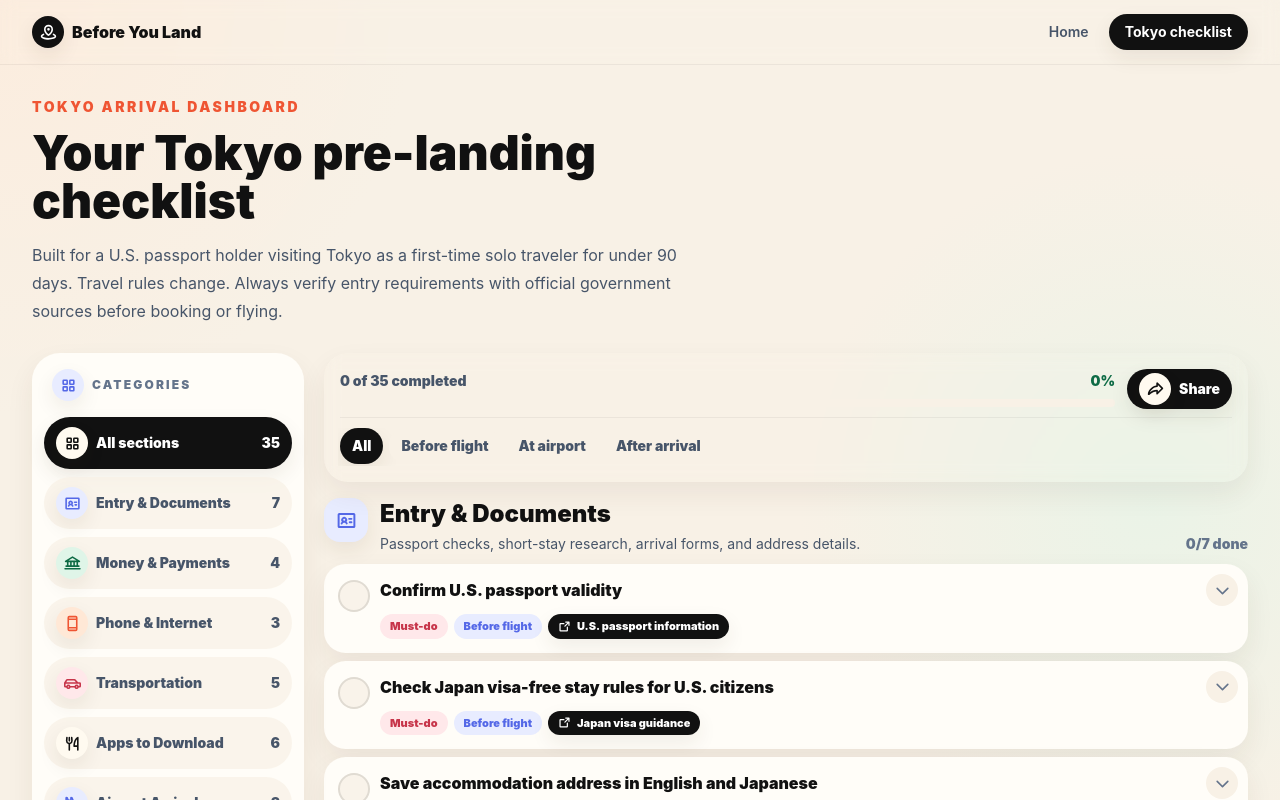
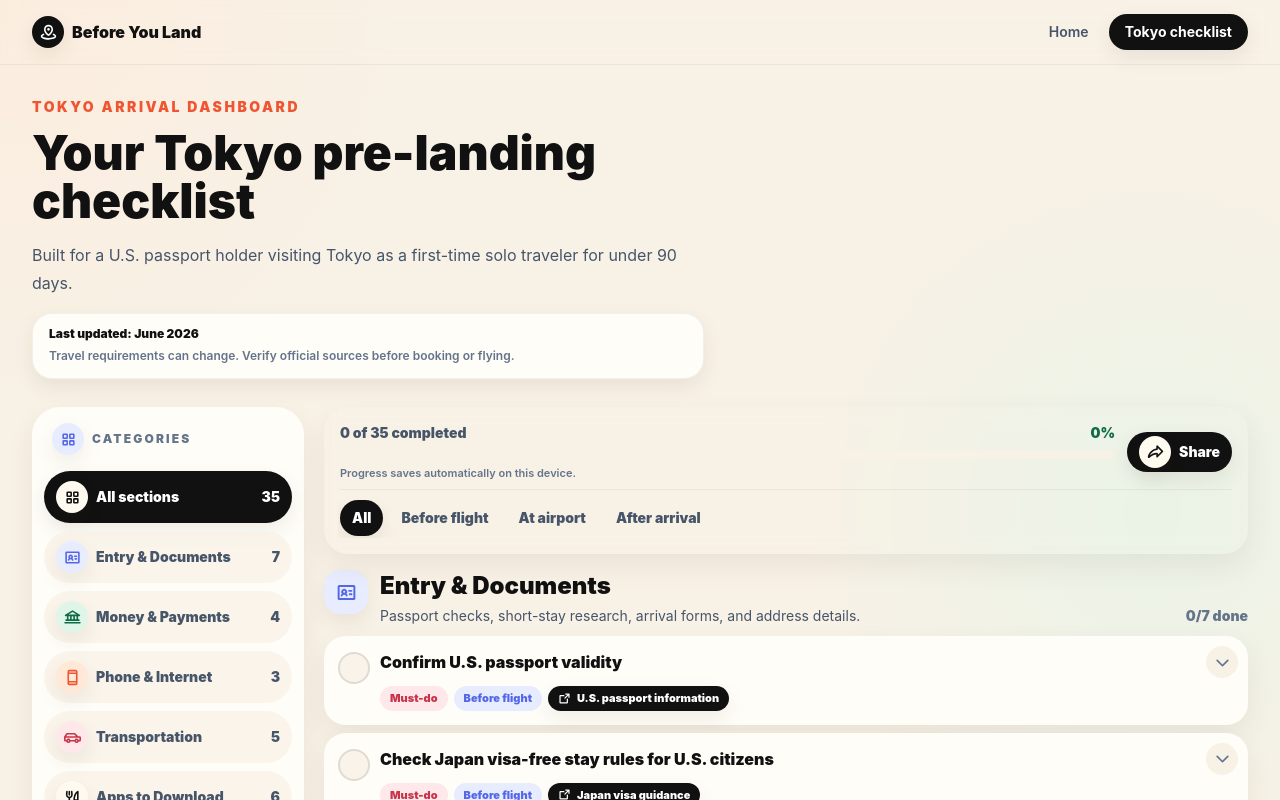
Before and after one commit to 11digitalio/beforeyouland, a Next.js app: page /tokyo in a window 1280 px wide. Shown: the top 800 px of the page. Built offline with nearby package versions, Linux system fonts and the light colour scheme.

Commit message:
some small tweaks

```diff
--- a/app/page.tsx
+++ b/app/page.tsx
@@ -46,7 +46,7 @@ const previewSections = tokyoChecklistCategories.slice(0, 6);
 export default function Home() {
   return (
     <Layout>
-      <Hero />
+      <Hero taskCount={tokyoChecklistItems.length} />
 
       <section className="px-4 pb-12 pt-12 sm:px-6 sm:pt-16 lg:px-8">
         <div className="mx-auto grid max-w-6xl gap-5 lg:grid-cols-[1.02fr_0.98fr] lg:items-start">
@@ -153,7 +153,7 @@ export default function Home() {
             eventName="open_checklist_clicked"
             href="/tokyo"
           >
-            Build my Tokyo checklist
+            Open the Tokyo checklist
             <IconTile className="shadow-none" icon={ArrowRight} size="sm" tone="ink" />
           </TrackedLink>
         </div>
--- a/app/tokyo/page.tsx
+++ b/app/tokyo/page.tsx
@@ -25,9 +25,14 @@ export default function TokyoChecklistPage() {
             </h1>
             <p className="mt-4 max-w-2xl text-base leading-7 text-slate-600">
               Built for a U.S. passport holder visiting Tokyo as a first-time solo traveler for under
-              90 days. Travel rules change. Always verify entry requirements with official government
-              sources before booking or flying.
+              90 days.
             </p>
+            <div className="mt-4 max-w-2xl rounded-[1.25rem] border border-black/5 bg-paper px-4 py-3 shadow-tile">
+              <p className="text-xs font-black text-ink">Last updated: June 2026</p>
+              <p className="mt-1 text-xs font-semibold leading-5 text-slate-500">
+                Travel requirements can change. Verify official sources before booking or flying.
+              </p>
+            </div>
           </div>
 
           <ChecklistDashboard categories={tokyoChecklistCategories} items={tokyoChecklistItems} />
--- a/components/ChecklistDashboard.tsx
+++ b/components/ChecklistDashboard.tsx
@@ -228,6 +228,9 @@ export function ChecklistDashboard({
                   <p className="shrink-0 text-sm font-black text-pine">{progress}%</p>
                 </div>
                 <ProgressBar value={progress} />
+                <p className="mt-1.5 text-[11px] font-semibold leading-4 text-slate-500">
+                  Progress saves automatically on this device.
+                </p>
               </div>
 
               <button
--- a/components/Hero.tsx
+++ b/components/Hero.tsx
@@ -1,11 +1,16 @@
-import { AirplaneTilt, ArrowRight, CreditCard, GlobeHemisphereEast } from "@phosphor-icons/react/dist/ssr";
+import {
+  AirplaneTilt,
+  ArrowRight,
+  GlobeHemisphereEast,
+  IdentificationCard
+} from "@phosphor-icons/react/dist/ssr";
 import { IconTile } from "@/components/IconTile";
 import { TrackedLink } from "@/components/TrackedLink";
 
 const heroImage =
   "https://images.unsplash.com/photo-1540959733332-eab4deabeeaf?auto=format&fit=crop&w=1800&q=80";
 
-export function Hero() {
+export function Hero({ taskCount }: { taskCount: number }) {
   return (
     <section className="relative isolate overflow-hidden bg-linen">
       <div className="mx-auto grid max-w-7xl gap-8 px-4 py-12 sm:px-6 sm:py-14 lg:grid-cols-[1.08fr_0.92fr] lg:items-center lg:px-8 lg:py-16">
@@ -27,21 +32,21 @@ export function Hero() {
               eventName="open_checklist_clicked"
               href="/tokyo"
             >
-              Build my Tokyo checklist
+              Open the Tokyo checklist
               <IconTile className="shadow-none" icon={ArrowRight} size="sm" tone="cream" />
             </TrackedLink>
             <div className="flex flex-wrap items-center gap-2 text-sm font-bold text-slate-600">
               <span className="inline-flex items-center gap-2 rounded-full bg-paper px-3 py-1.5 shadow-tile">
-                <IconTile className="shadow-none" icon={AirplaneTilt} size="sm" tone="blue" />
-                Under 90 days
-              </span>
-              <span className="inline-flex items-center gap-2 rounded-full bg-paper px-3 py-1.5 shadow-tile">
-                <IconTile className="shadow-none" icon={CreditCard} size="sm" tone="green" />
-                U.S. passport
+                <IconTile className="shadow-none" icon={IdentificationCard} size="sm" tone="green" />
+                U.S. passport holders
               </span>
               <span className="inline-flex items-center gap-2 rounded-full bg-paper px-3 py-1.5 shadow-tile">
                 <IconTile className="shadow-none" icon={GlobeHemisphereEast} size="sm" tone="orange" />
-                Solo-ready
+                First-time Tokyo visitors
+              </span>
+              <span className="inline-flex items-center gap-2 rounded-full bg-paper px-3 py-1.5 shadow-tile">
+                <IconTile className="shadow-none" icon={AirplaneTilt} size="sm" tone="blue" />
+                Solo trips under 90 days
               </span>
             </div>
           </div>
@@ -59,7 +64,7 @@ export function Hero() {
               <IconTile icon={GlobeHemisphereEast} tone="green" />
               <div>
                 <p className="text-sm font-black text-ink">Tokyo ready list</p>
-                <p className="text-xs font-semibold text-slate-500">44 compact tasks</p>
+                <p className="text-xs font-semibold text-slate-500">{taskCount} compact tasks</p>
               </div>
             </div>
           </div>
--- a/data/tokyoChecklist.ts
+++ b/data/tokyoChecklist.ts
@@ -107,7 +107,7 @@ export const tokyoChecklistItems: ChecklistItem[] = [
     title: "Check customs and declaration requirements",
     description:
       "Know what must be declared, especially medication, restricted goods, large cash amounts, or duty-free purchases.",
-    priority: "recommended",
+    priority: "required",
     timing: "before-flight",
     category: "Entry & Documents",
     link: {
@@ -120,7 +120,7 @@ export const tokyoChecklistItems: ChecklistItem[] = [
     title: "Save proof of onward or return travel",
     description:
       "Keep your return flight or onward itinerary accessible offline in case an airline or border officer asks for it.",
-    priority: "recommended",
+    priority: "required",
     timing: "before-flight",
     category: "Entry & Documents"
   },
@@ -138,7 +138,7 @@ export const tokyoChecklistItems: ChecklistItem[] = [
     title: "Bring a physical backup card",
     description:
       "Carry a second physical card separately from your main wallet in case a card is declined, lost, or unsupported.",
-    priority: "required",
+    priority: "recommended",
     timing: "before-flight",
     category: "Money & Payments"
   },
@@ -174,7 +174,7 @@ export const tokyoChecklistItems: ChecklistItem[] = [
     title: "Confirm your phone is unlocked before buying an eSIM",
     description:
       "Check carrier lock status before purchase so your eSIM or travel SIM works as soon as you land.",
-    priority: "required",
+    priority: "recommended",
     timing: "before-flight",
     category: "Phone & Internet"
   },
@@ -183,7 +183,7 @@ export const tokyoChecklistItems: ChecklistItem[] = [
     title: "Set up eSIM or roaming plan",
     description:
       "Choose an eSIM, pocket Wi-Fi, SIM pickup, or carrier roaming plan before departure so you can navigate immediately after landing.",
-    priority: "required",
+    priority: "recommended",
     timing: "before-flight",
     category: "Phone & Internet"
   },
@@ -201,7 +201,7 @@ export const tokyoChecklistItems: ChecklistItem[] = [
     title: "Learn airport train options from Haneda or Narita",
     description:
       "Identify whether Tokyo Monorail, Keikyu, Narita Express, Keisei Skyliner, or another route fits your arrival.",
-    priority: "required",
+    priority: "recommended",
     timing: "before-flight",
     category: "Transportation"
   },
@@ -210,7 +210,7 @@ export const tokyoChecklistItems: ChecklistItem[] = [
     title: "Save your airport-to-hotel route",
     description:
       "Save the exact route, transfer station, fare estimate, and final walking directions before boarding your flight.",
-    priority: "required",
+    priority: "recommended",
     timing: "before-flight",
     category: "Transportation"
   },
@@ -246,7 +246,7 @@ export const tokyoChecklistItems: ChecklistItem[] = [
     title: "Download Google Maps",
     description:
       "Use it for walking directions, station routing, and the last few turns from the station to your hotel.",
-    priority: "required",
+    priority: "recommended",
     timing: "before-flight",
     category: "Apps to Download",
     link: {
@@ -259,7 +259,7 @@ export const tokyoChecklistItems: ChecklistItem[] = [
     title: "Download Google Translate",
     description:
       "Download Japanese for offline use and test camera translation before you need it at a menu, sign, or machine.",
-    priority: "required",
+    priority: "recommended",
     timing: "before-flight",
     category: "Apps to Download",
     link: {
@@ -324,7 +324,7 @@ export const tokyoChecklistItems: ChecklistItem[] = [
     title: "Confirm your arrival airport and terminal",
     description:
       "Tokyo-area trips may land at Haneda or Narita. Save the correct terminal before comparing train or taxi options.",
-    priority: "required",
+    priority: "recommended",
     timing: "before-flight",
     category: "Airport Arrival"
   },
@@ -369,7 +369,7 @@ export const tokyoChecklistItems: ChecklistItem[] = [
     title: "Save emergency numbers",
     description:
       "Store 110 for police and 119 for fire or ambulance, plus your hotel phone number and nearest embassy contact.",
-    priority: "required",
+    priority: "recommended",
     timing: "before-flight",
     category: "Culture & Safety",
     link: {
```
